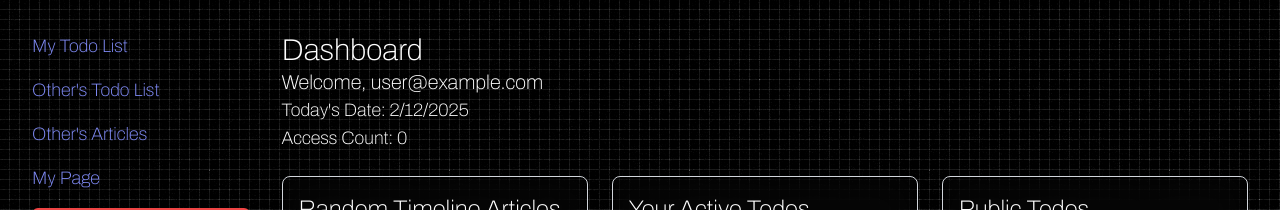
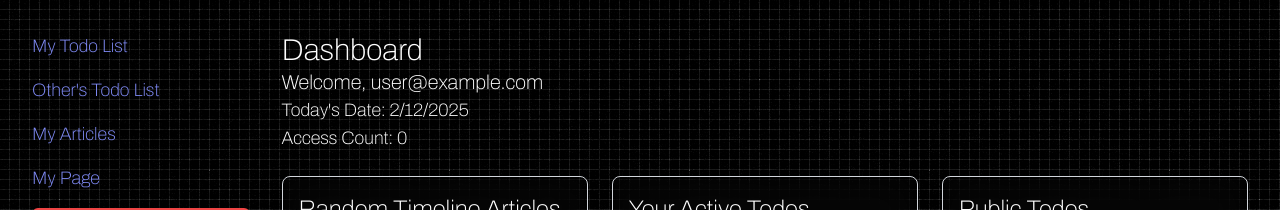
Before and after one commit to shimauma0312/TaNaRi-Chan, a Next.js app in the folder src/: page /dashboard in a window 1280 px wide. Shown: the top 210 px of the page. Built offline with nearby package versions, Linux system fonts and the light colour scheme; no server answers; the database is empty; sample sign-in values are in the browser's storage.

Commit message:
fix: Update link text from "Other's Articles" to "My Articles"

```diff
--- a/src/app/dashboard/page.tsx
+++ b/src/app/dashboard/page.tsx
@@ -116,7 +116,7 @@ const DashboardPage = () => {
             href="/dashboard/articles"
             className="block text-lg text-indigo-400 hover:text-indigo-300"
           >
-            Other's Articles
+            My Articles
           </Link>
           <Link
             href="/dashboard/myPage"
```
